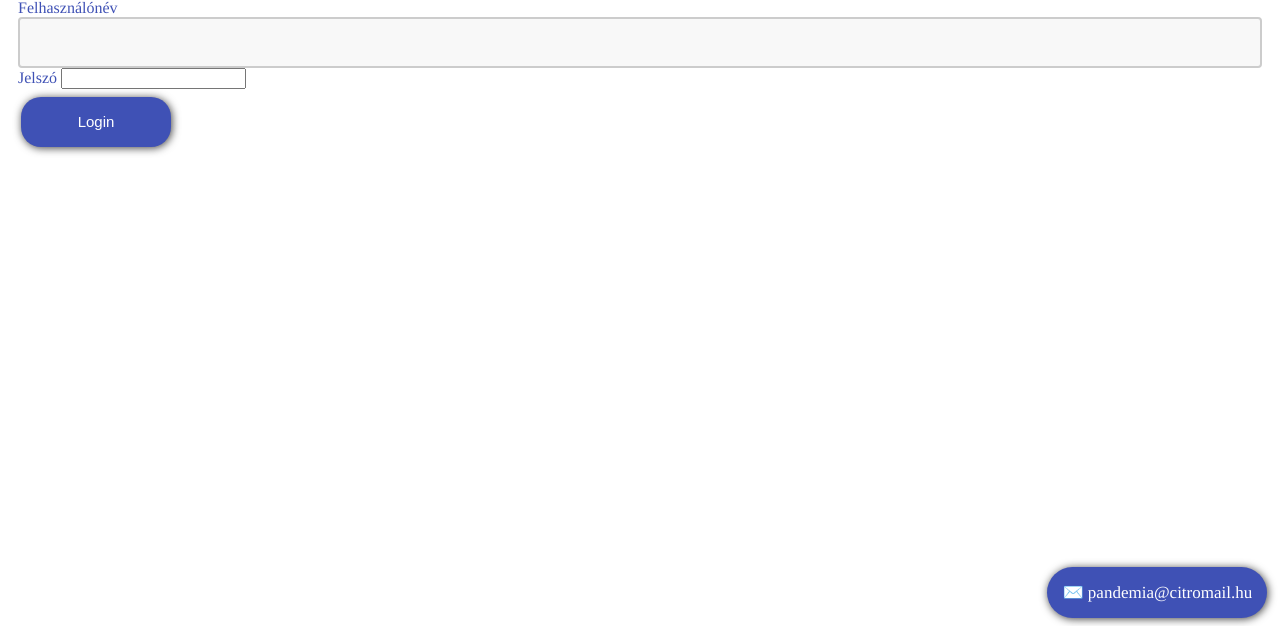
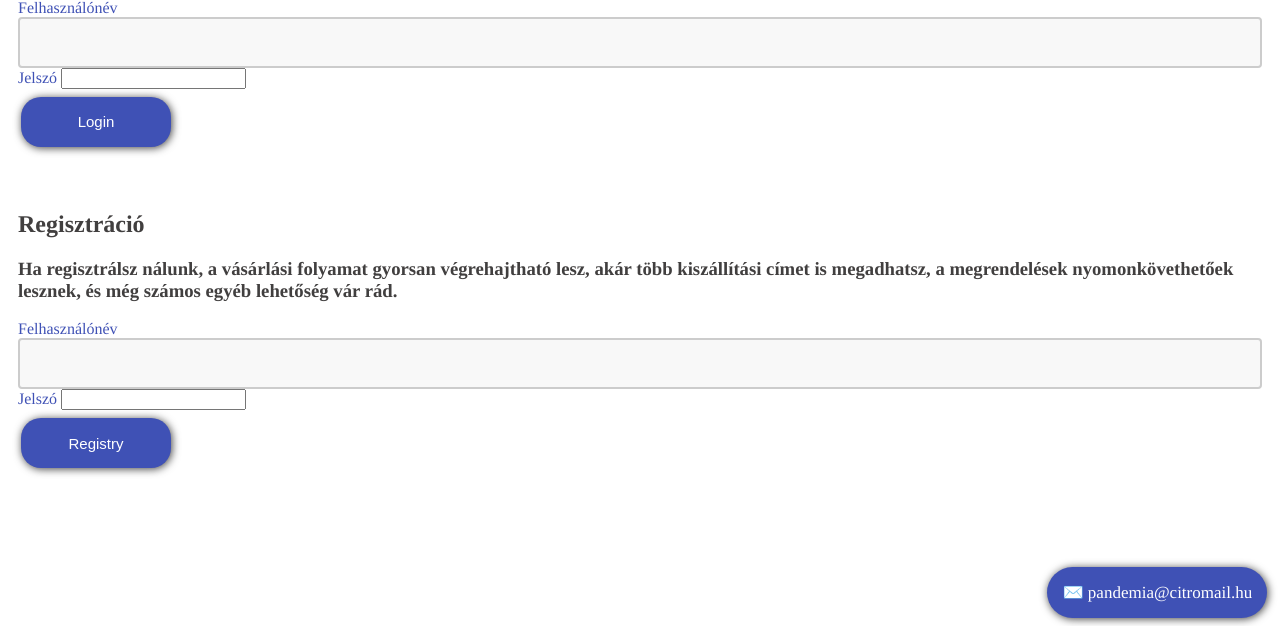
Before and after one commit to geonoemi/Covidshop_PHP, a PHP site: page /products/views/login.php in a window 1280 px wide. Shown: the part 174-800 px from the top of the page. Run offline with PHP 8.4, Linux system fonts and the light colour scheme.

Commit message:
registry container

```diff
--- a/MVC_PHP/views/login.php
+++ b/MVC_PHP/views/login.php
@@ -75,6 +75,29 @@
         </div>
     </div>
 
+    <div class="container">
+        <div class="registry-box">
+        <div class="row">
+            <div class="col-md-6 login-left">
+                <h2>Regisztráció</h2>
+                <h3>Ha regisztrálsz nálunk, a vásárlási folyamat gyorsan végrehajtható lesz,
+                 akár több kiszállítási címet is megadhatsz, a megrendelések nyomonkövethetőek lesznek,
+                 és még számos egyéb lehetőség vár rád.</h3>
+                <form action="index.php?c=login" method="post">
+                    <div class="form-group">
+                        <label>Felhasználónév</label>
+                        <input type="text" name="username" class="form-control" required>
+                    </div>
+                    <div class="form-group">
+                        <label>Jelszó</label>
+                        <input type="password" name="password" class="form-control" required>
+                    </div>
+                    <button type="submit" class="btn btn-danger" name="btnLogin">Registry</button>
+                </form>
+            </div>
+        </div>
+        </div>
+    </div>
 
  <div class="contact-us-wrapper">
         <a href="mailto:pandemia@citromail.hu">✉️ pandemia@citromail.hu</a>
```
